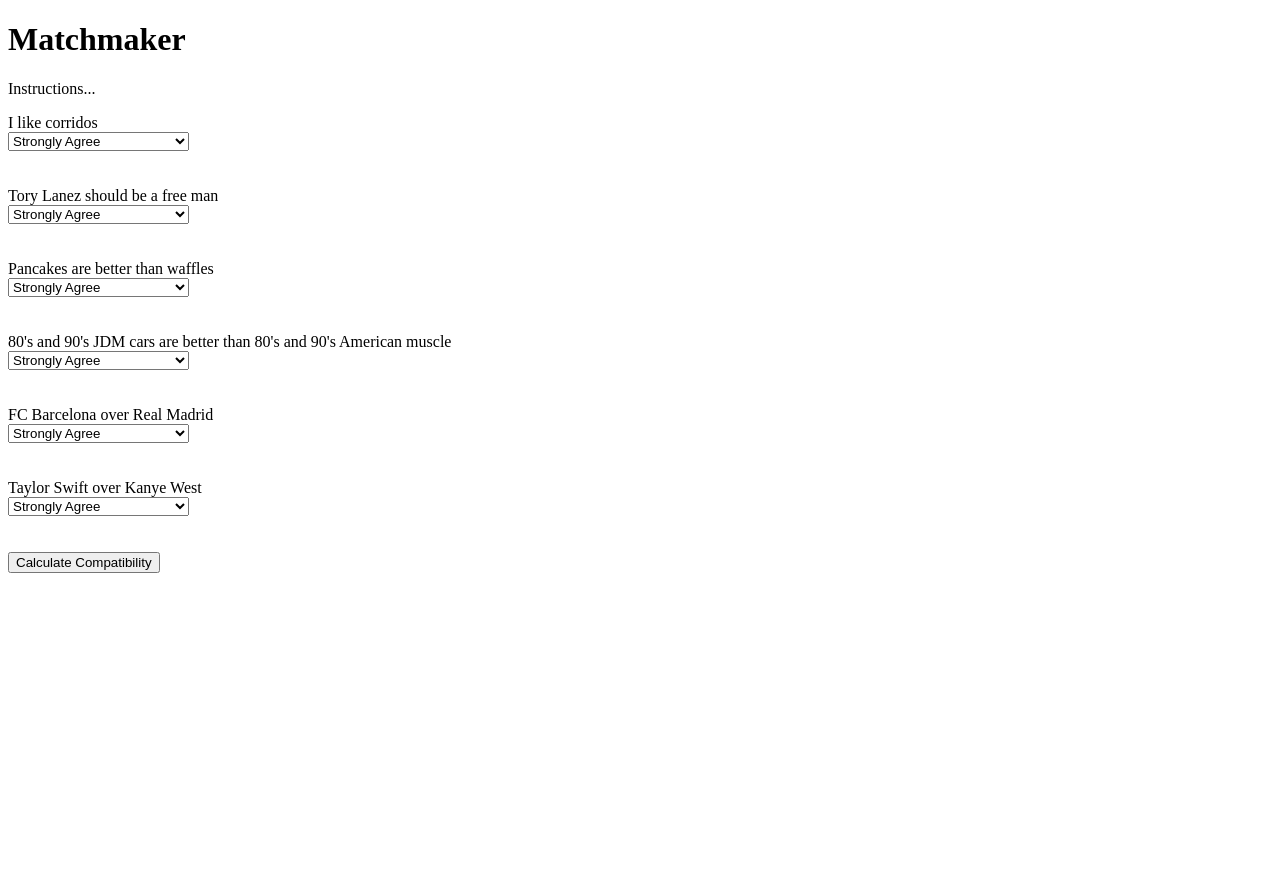
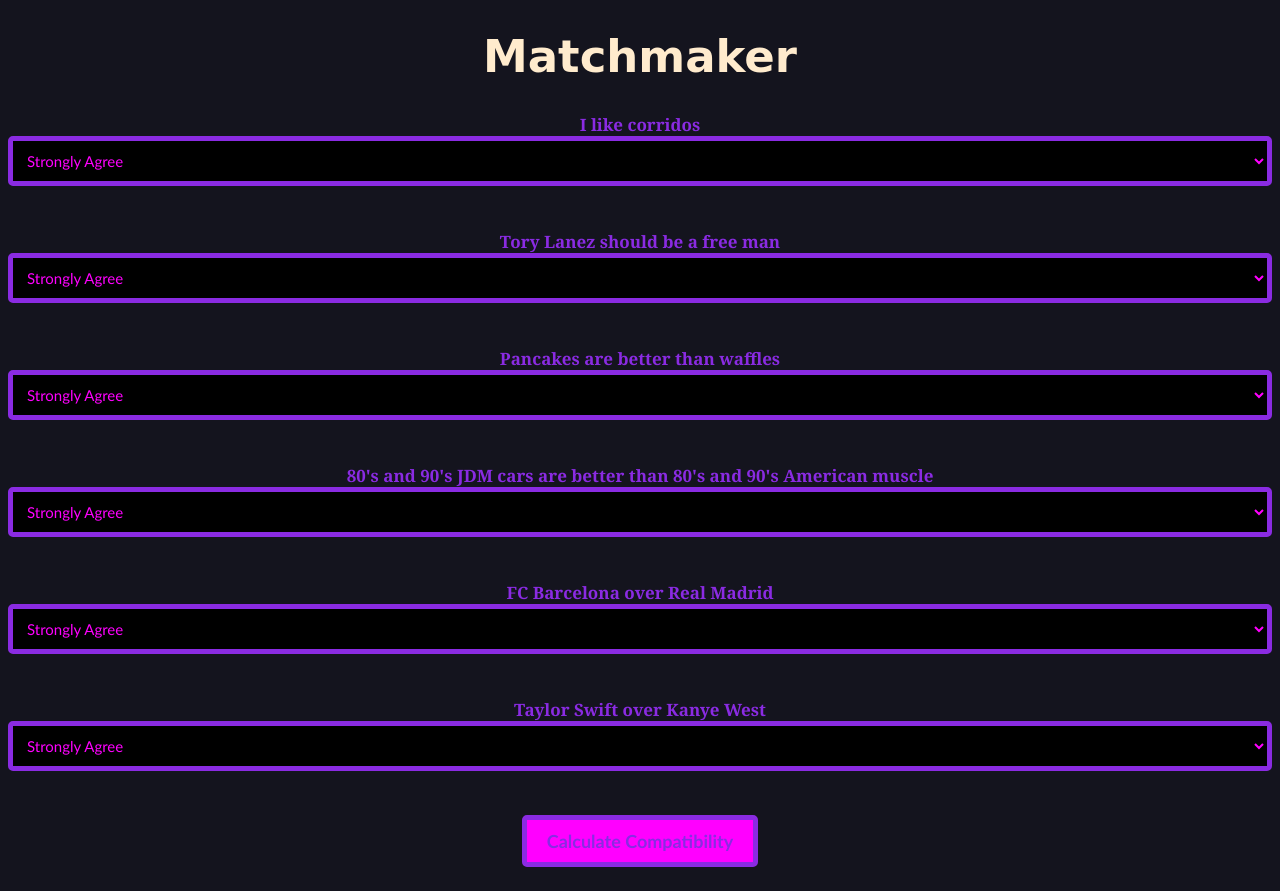
Before and after one commit to kairoshdz/matchmaker, a plain HTML site: page index.html in a window 1280 px wide. Before the commit the page ends 800 px from the top, so only its background shows below. Drawn offline with Linux system fonts and the light colour scheme.

Commit message:
update index

```diff
--- a/index.html
+++ b/index.html
@@ -7,11 +7,75 @@
 <head>
     <meta charset="UTF-8">
     <title>Matchmaker</title>
+    <style>
+    body {
+      background-color:rgb(20, 20, 30);
+      font-family:Georgia;
+      color: blueviolet;
+      text-align: center;
+      }
+
+    h1 {
+      font-family:cursive;
+      color:blanchedalmond;
+      font-size: 45px;
+      }
+
+    p {
+      font-size: 18px;
+      }
+
+    label {
+      font-weight: bold;
+      font-size: 17px;
+      color:blueviolet;
+      }
+
+    select {
+      width: 100%;
+      padding: 10px;
+      border: 5px solid blueviolet;
+      border-radius: 5px;
+      font-size: 15px;
+      background-color:black;
+      color:fuchsia;
+      font-family: 'Trebuchet MS';
+      }
+
+    select:hover {
+      background-color:darkmagenta;
+      }
+
+    button {
+      background-color: fuchsia;
+      font-weight: bold;
+      color:blueviolet;
+      border: 5px solid blueviolet;
+      padding: 10px 20px;
+      border-radius: 5px;
+      font-size: 18px;
+      font-family: Trebuchet MS;
+        }
+
+    button:hover {
+      background-color: darkmagenta;
+      }
+
+    #compatibility {
+      font-size: 24px;
+      margin-top: 20px;
+      }
+
+    #message {
+      font-size: 18px;
+      font-weight: bold;
+      margin-top: 10px;
+      }
+    </style>
 </head>
 
 <body>
     <h1>Matchmaker</h1>
-    <p>Instructions...</p>
 <!-- Reference for HTML "option" tabs/fields: https://www.w3schools.com/tags/tag_option.asp-->
 <label>I like corridos</label><br>
 <select id="question1">
@@ -70,6 +134,7 @@
 <button onclick="calculateCompatibility()">Calculate Compatibility</button>
 <p id="compatibility"></p>
 <p id="message"></p>
+<p id="results"></p>
 <script>
 console.log("Starting Matchmaker...");
 
@@ -80,7 +145,7 @@ const DESIRED_RESPONSE = [
     5, //*strongly agree*//
     5, //*strongly agree*//
     2, //*disagree*//
-    5, //*strongly agree*//
+    4, //*agree*//
     5, //*strongly agree*//
     1 //*strongly disagree*//
 ]
@@ -88,12 +153,12 @@ const DESIRED_RESPONSE = [
 const MAX_SCORE = 55;
 
 //question weights
-const question1Weight =2;//important*//
-const question2Weight =3; //*extremely important*//
-const question3Weight =1; //*not very important*//
-const question4Weight =1; //*not very important*//
-const question5Weight =1; //*not very important*//
-const question6Weight =3; //*extremely important*//
+const question1Weight =2;//* important *//
+const question2Weight =3; //* extremely important *//
+const question3Weight =1; //* not very important *//
+const question4Weight =1; //* not very important *//
+const question5Weight =1; //* not very important *//
+const question6Weight =3; //* extremely important *//
 
 //get response values
    let question1Response = document.getElementById("question1").selectedOptions[0].value;
@@ -179,6 +244,9 @@ else if (totalcompatibility <= 99) {
 else if (totalcompatibility = 100) {
     document.getElementById("message").innerHTML = "You're literally me, give me your number, let's go out sometime";
 }
+    document.getElementById("results").innerHTML = "Question 1: " + question1Compatibility + "/5 <br> Question 2: " +
+    question2Compatibility + "/5 <br> Question 3: " + question3Compatibility + "/5 <br> Question 4: " + question4Compatibility +
+    "/5 <br> Question 5: " + question5Compatibility + "/5 <br> Question 6: " + question6Compatibility + "/5";
 }
 </script>
 </body>
```
